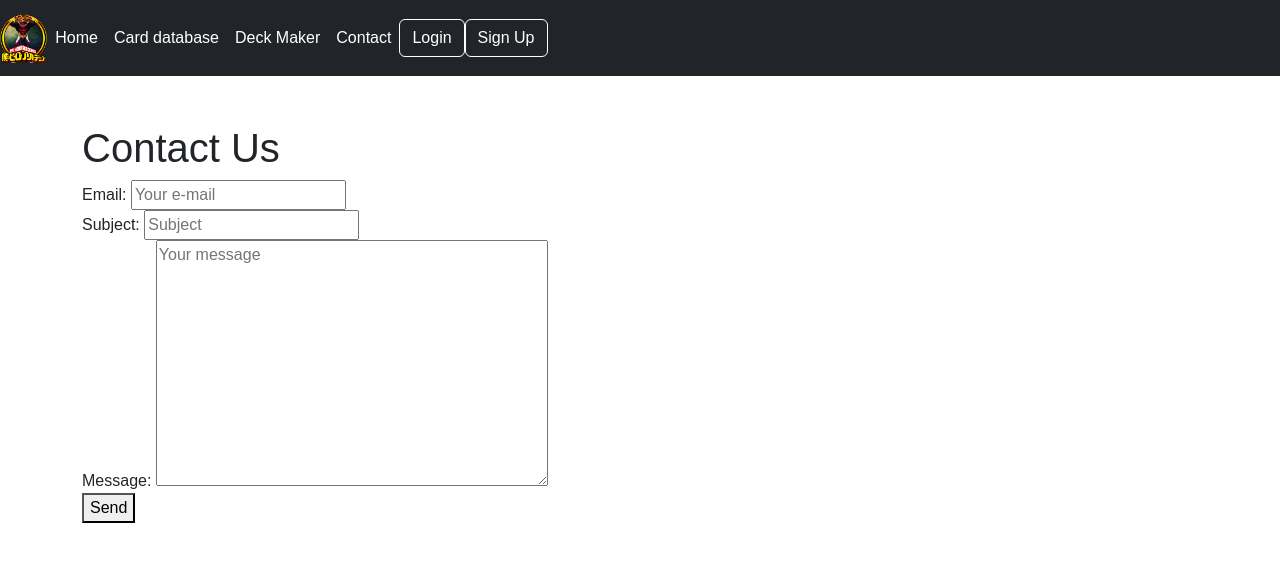
After one commit to TcPirate1/UVS_mha, a Django app: page /contact/ in a window 1280 px wide. The commit adds this page. Shown: the top 562 px of the page. Run offline with Django 5.2, Linux system fonts and the light colour scheme.

Commit message:
Fixed some navigation urls. Created basic contact form. "Email" is sent to console.

```diff
--- a/mha_website/forms.py
+++ b/mha_website/forms.py
@@ -1 +1,12 @@
 from django import forms
+
+class ContactForm(forms.Form):
+    email = forms.EmailField(
+        widget=forms.TextInput(attrs={"placeholder": "Your e-mail"})
+    )
+    subject = forms.CharField(
+        widget=forms.TextInput(attrs={"placeholder": "Subject"})
+    )
+    message = forms.CharField(
+        widget=forms.Textarea(attrs={"placeholder": "Your message"})
+    )
--- a/mha_website/templates/base.html
+++ b/mha_website/templates/base.html
@@ -24,7 +24,7 @@
   <body>
     <header>
       <nav class="navbar navbar-expand-lg navbar-dark bg-dark">
-        <a class="navbar-brand mx-auto" href="#">
+        <a class="navbar-brand mx-auto" href="{% url 'home' %}">
           <img
             src="{% static 'images/All_Might_Image.png' %}"
             alt="Logo"
@@ -45,7 +45,7 @@
         <div class="collapse navbar-collapse" id="navbarNav">
           <ul class="navbar-nav mr-auto">
             <li class="nav-item">
-              <a class="nav-link" href="#">Home</a>
+              <a class="nav-link" href="{% url 'home' %}">Home</a>
             </li>
             <li class="nav-item">
               <a class="nav-link" href="#">Card database</a>
@@ -54,7 +54,7 @@
               <a class="nav-link" href="#">Deck Maker</a>
             </li>
             <li class="nav-item">
-              <a class="nav-link" href="#">Contact</a>
+              <a class="nav-link" href="{% url 'contact' %}">Contact</a>
             </li>
           </ul>
           <ul class="navbar-nav">
--- /dev/null
+++ b/mha_website/templates/contact.html
@@ -0,0 +1,13 @@
+{% extends 'base.html' %}
+{% block content %}
+<div class="container mt-5">
+<h1>Contact Us</h1>
+<form method="post">
+  {% csrf_token %}
+  {{ form }}
+  <div class="form-actions">
+    <button type="submit">Send</button>
+  </div>
+</form>
+</div>
+{% endblock content %}
--- a/mha_website/urls.py
+++ b/mha_website/urls.py
@@ -5,7 +5,9 @@ from django.contrib.auth import views as auth_views
 
 urlpatterns = [
     path('', homeView.as_view(), name='home'),
-    path('register/', registerView.as_view(), name='signup'),
+    path('signup/', registerView.as_view(), name='signup'),
     path('login/', CustomLoginView.as_view(), name='login'),
     path('logout/', CustomLogoutView.as_view(), name='logout'),
+    path('contact/', ContactView.as_view(), name='contact'),
+    path('success/', SuccessView.as_view(), name='success'),
 ]
--- a/mha_website/views.py
+++ b/mha_website/views.py
@@ -1,15 +1,20 @@
 from django.shortcuts import render, redirect
-from django.views.generic import TemplateView
+from django.views.generic import TemplateView, FormView
 from django.views import View
 from django.contrib.auth.forms import UserCreationForm
 from django.contrib.auth import login
 from django.contrib.auth import views as auth_views
 from django.contrib import messages
+from .forms import *
+from django.shortcuts import reverse
+from django.conf import settings
+from django.core.mail import send_mail
 
 # Create your views here.
 class homeView(TemplateView):
     template_name = "home.html"
 
+# Signup/Login page
 class registerView(View):
     form_class = UserCreationForm
     template_name = "registration/signup.html"
@@ -33,3 +38,33 @@ class CustomLoginView(auth_views.LoginView):
 
 class CustomLogoutView(auth_views.LogoutView):
     next_page = '/'
+
+# Contact page
+class SuccessView(TemplateView):
+    template_name = 'success.html'
+
+class ContactView(FormView):
+    form_class = ContactForm
+    template_name = 'contact.html'
+
+    def get_success_url(self):
+        return reverse('contact')
+
+    def form_valid(self, form):
+        email = form.cleaned_data.get('email')
+        subject = form.cleaned_data.get('subject')
+        message = form.cleaned_data.get('message')
+
+        full_message = f"""
+            Recieved message below from {email}, {subject}
+            --------------------
+            {message}
+            """
+
+        send_mail(
+            subject='Recieved contact form submission',
+            message=full_message,
+            from_email=settings.DEFAULT_FROM_EMAIL,
+            recipient_list=[settings.NOTIFY_EMAIL],
+            )
+        return super(ContactView, self).form_valid(form)
--- a/myProject/settings.py
+++ b/myProject/settings.py
@@ -26,6 +26,10 @@ load_dotenv()
 #     'API_SECRET': os.getenv('CLOUDINARY_API_SECRET'),
 # }
 
+# Email
+EMAIL_BACKEND = "django.core.mail.backends.console.EmailBackend"
+DEFAULT_FROM_EMAIL = "23novalty048@gmail.com"
+NOTIFY_EMAIL = "dche211@mywhitecliffe.com"
 
 # Quick-start development settings - unsuitable for production
 # See https://docs.djangoproject.com/en/5.0/howto/deployment/checklist/
@@ -132,7 +136,7 @@ USE_TZ = True
 STATIC_URL = 'static/'
 
 STATICFILES_DIRS = [
-    os.path.join(BASE_DIR, "static"),
+    os.path.join(BASE_DIR, "mha_website", "static"),
 ]
 
 # Default primary key field type
```
Also changed, not shown: mha_website/templates/about.html (added).
